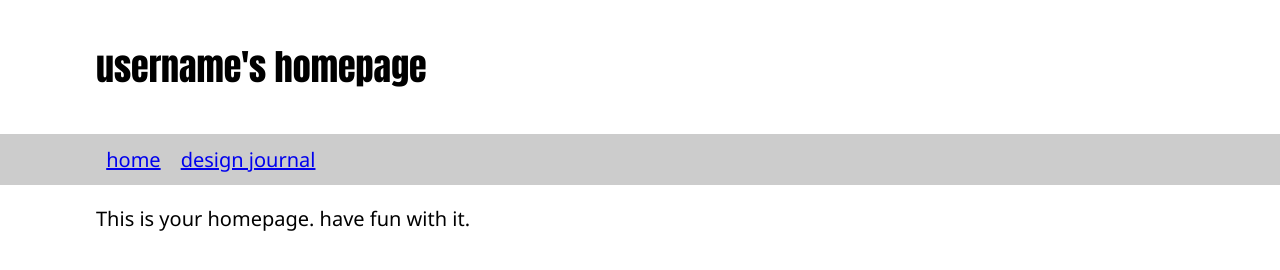
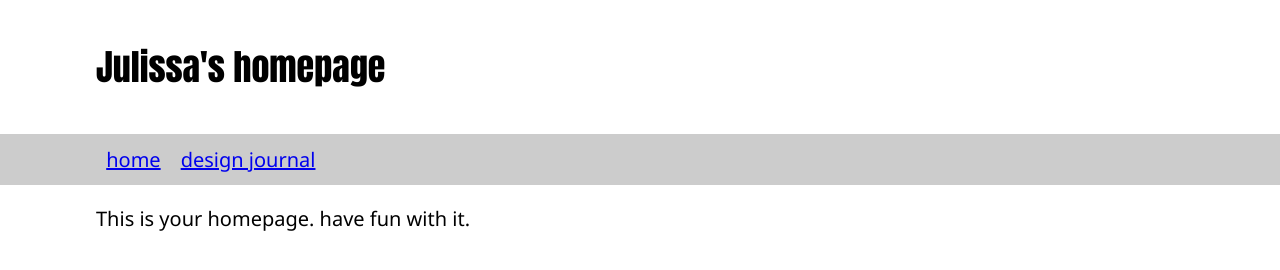
Before and after one commit to JulissaM/JulissaM.github.io, a plain HTML site: page index.html in a window 1280 px wide. Drawn offline with Linux system fonts and the light colour scheme.

Commit message:
Changed header

```diff
--- a/index.html
+++ b/index.html
@@ -10,7 +10,7 @@
   </head>
   <body>
     <header>
-      <h1>username's homepage</h1>
+      <h1>Julissa's homepage</h1>
     </header>
     <nav>
       <div><a href="index.html">home</a><a href="design-journal.html">design journal</a></div>
```
